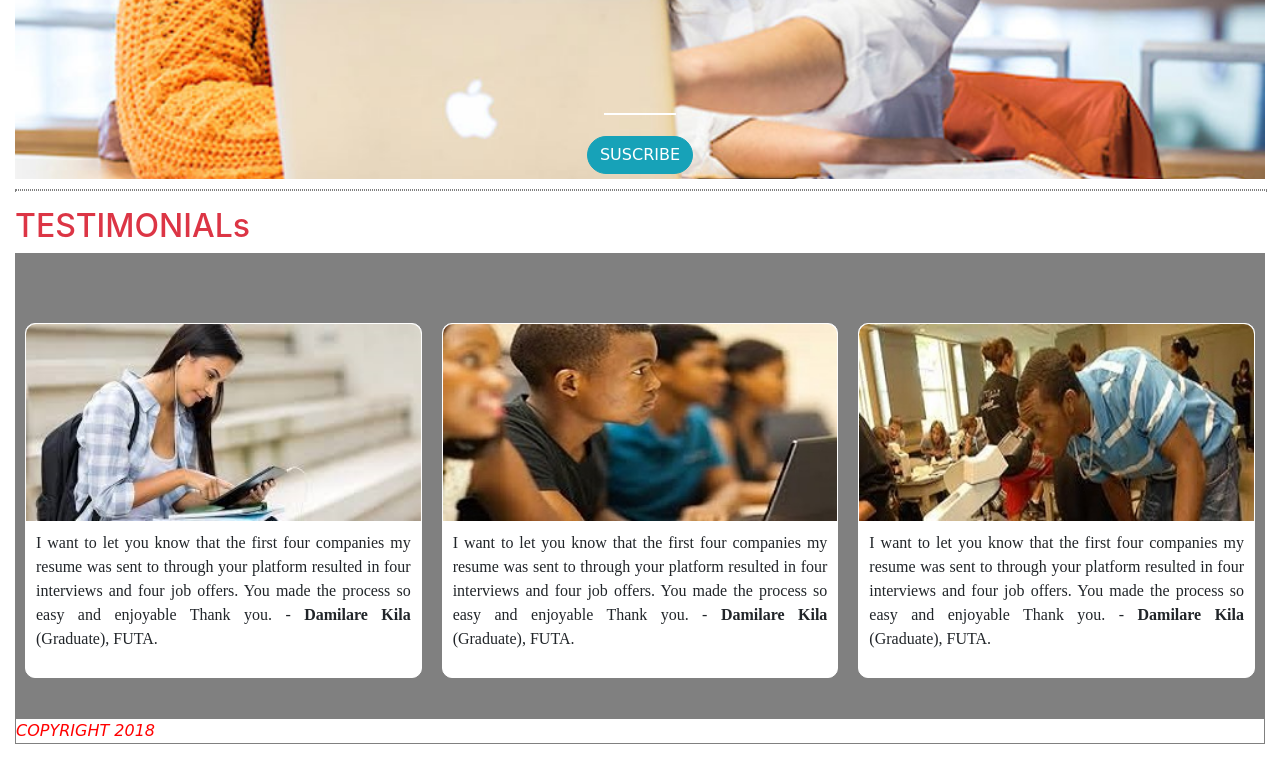
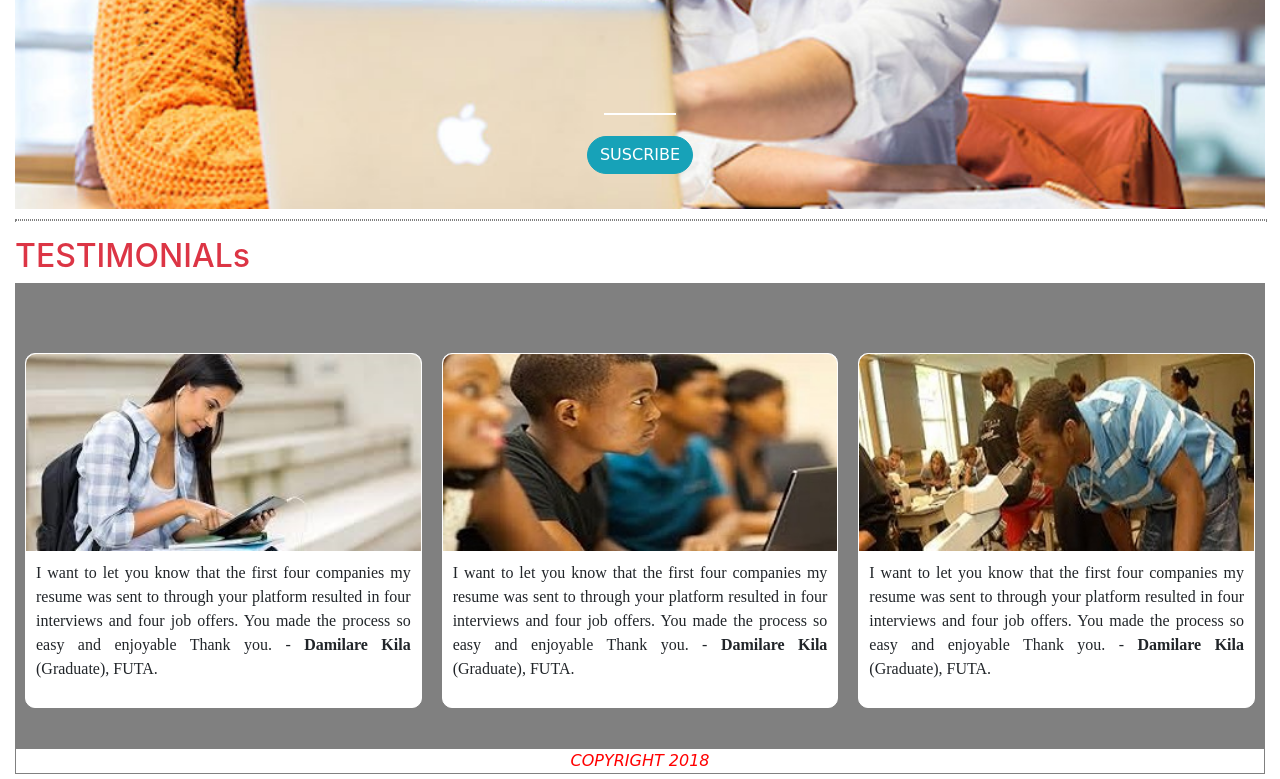
Before and after one commit to EstherEbere/mum.github.io, a plain HTML site: page index.html in a window 1280 px wide. Shown: the part 713-1492 px from the top of the page. Before the commit the page ends 1462 px from the top, so only its background shows below. Drawn offline with Linux system fonts and the light colour scheme.

Commit message:
Update style.css

```diff
--- a/style.css
+++ b/style.css
@@ -54,7 +54,8 @@ margin:5px;
 
 #ab{color:white;}
 
-.row{margin-top:30px;}
+.row{margin-top:30px;
+	margin-bottom:30px;}
 
 hr{border:1px solid white;
 width:70px;
@@ -95,5 +96,6 @@ font-family:sans-serrif;
  margin-bottom:5px;
  color:red;
  font-family:cursive;
+ justify-content:center;
 
  }
```
